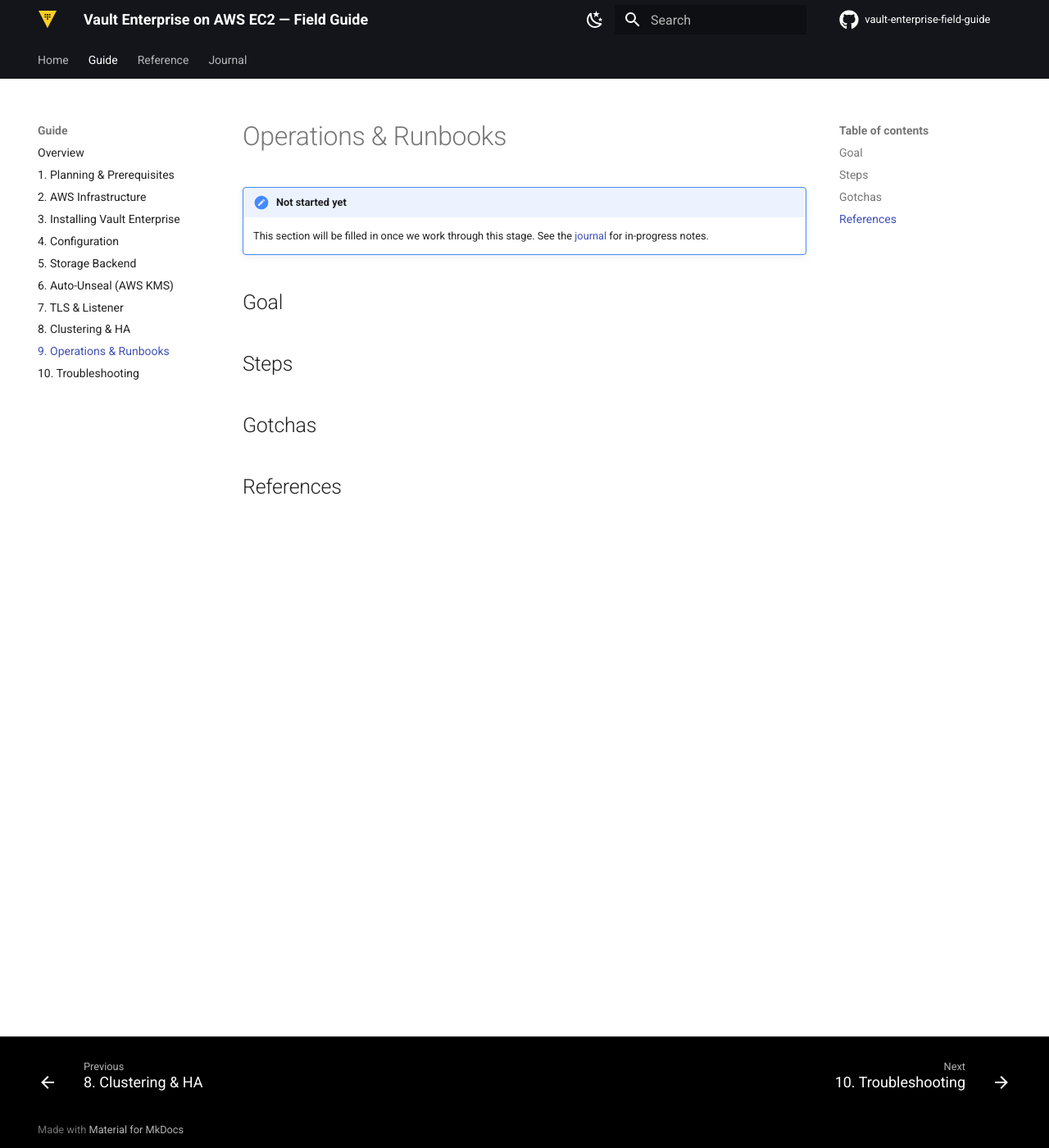
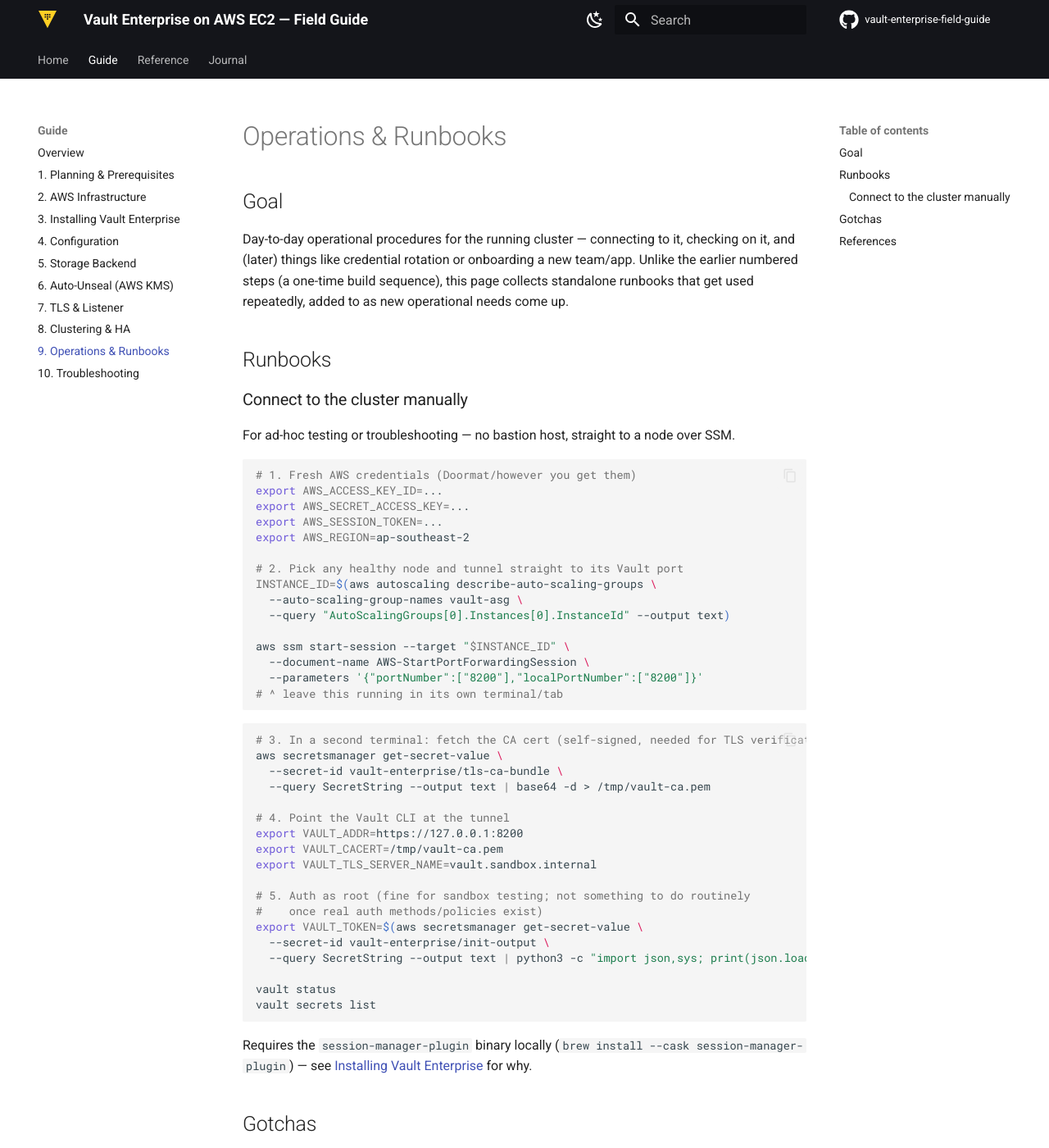
Before and after one commit to markcarriedo/vault-enterprise-field-guide, an MkDocs documentation site: the page built from docs/guide/09-operations.md, in a window 1280 px wide and 1400 px high. Shown: the whole window at 82% size. Built offline with MkDocs 1.6.1 and Material for MkDocs 9.7.7, drawn with Linux system fonts in a browser that asks for light colours; comment, search, counter and statistics services are not loaded; some of the changed text lies outside the part shown.

Commit message:
docs(guide): document the manual cluster-connect runbook
First real content on the Operations page - restructured slightly
from the standard Goal/Steps/Gotchas template to Goal/Runbooks/
Gotchas/References, since this page collects standalone repeatable
procedures rather than a single linear build step.

Claude-Session: https://claude.ai/code/session_01W8wX9ho5zsL4nSkjw8ZJSM

````diff
--- a/docs/guide/09-operations.md
+++ b/docs/guide/09-operations.md
@@ -1,13 +1,68 @@
 # Operations & Runbooks
-
-!!! note "Not started yet"
-    This section will be filled in once we work through this stage. See the
-    [journal](../journal/index.md) for in-progress notes.
 
 ## Goal
 
-## Steps
+Day-to-day operational procedures for the running cluster — connecting to it, checking on it,
+and (later) things like credential rotation or onboarding a new team/app. Unlike the earlier
+numbered steps (a one-time build sequence), this page collects standalone runbooks that get
+used repeatedly, added to as new operational needs come up.
+
+## Runbooks
+
+### Connect to the cluster manually
+
+For ad-hoc testing or troubleshooting — no bastion host, straight to a node over SSM.
+
+```bash
+# 1. Fresh AWS credentials (Doormat/however you get them)
+export AWS_ACCESS_KEY_ID=...
+export AWS_SECRET_ACCESS_KEY=...
+export AWS_SESSION_TOKEN=...
+export AWS_REGION=ap-southeast-2
+
+# 2. Pick any healthy node and tunnel straight to its Vault port
+INSTANCE_ID=$(aws autoscaling describe-auto-scaling-groups \
+  --auto-scaling-group-names vault-asg \
+  --query "AutoScalingGroups[0].Instances[0].InstanceId" --output text)
+
+aws ssm start-session --target "$INSTANCE_ID" \
+  --document-name AWS-StartPortForwardingSession \
+  --parameters '{"portNumber":["8200"],"localPortNumber":["8200"]}'
+# ^ leave this running in its own terminal/tab
+```
+
+```bash
+# 3. In a second terminal: fetch the CA cert (self-signed, needed for TLS verification)
+aws secretsmanager get-secret-value \
+  --secret-id vault-enterprise/tls-ca-bundle \
+  --query SecretString --output text | base64 -d > /tmp/vault-ca.pem
+
+# 4. Point the Vault CLI at the tunnel
+export VAULT_ADDR=https://127.0.0.1:8200
+export VAULT_CACERT=/tmp/vault-ca.pem
+export VAULT_TLS_SERVER_NAME=vault.sandbox.internal
+
+# 5. Auth as root (fine for sandbox testing; not something to do routinely
+#    once real auth methods/policies exist)
+export VAULT_TOKEN=$(aws secretsmanager get-secret-value \
+  --secret-id vault-enterprise/init-output \
+  --query SecretString --output text | python3 -c "import json,sys; print(json.load(sys.stdin)['root_token'])")
+
+vault status
+vault secrets list
+```
+
+Requires the `session-manager-plugin` binary locally (`brew install --cask
+session-manager-plugin`) — see [Installing Vault Enterprise](03-installation.md) for why.
 
 ## Gotchas
 
+- The root token from `operator init` works fine for sandbox testing, but reach for real auth
+  methods/policies once those exist rather than making root-token use a habit.
+- `/tmp/vault-ca.pem` is a throwaway local copy for the session — not sensitive on its own (a
+  CA *certificate*, not a private key), but no reason to leave it lying around either.
+
 ## References
+
+- [Port forwarding using Session Manager (AWS docs)](https://docs.aws.amazon.com/systems-manager/latest/userguide/session-manager-port-forwarding.html)
+- [Architecture](../reference/architecture.md) — the access path this runbook uses
````
Also changed, not shown: CHANGELOG.md (+1 -0 lines).
